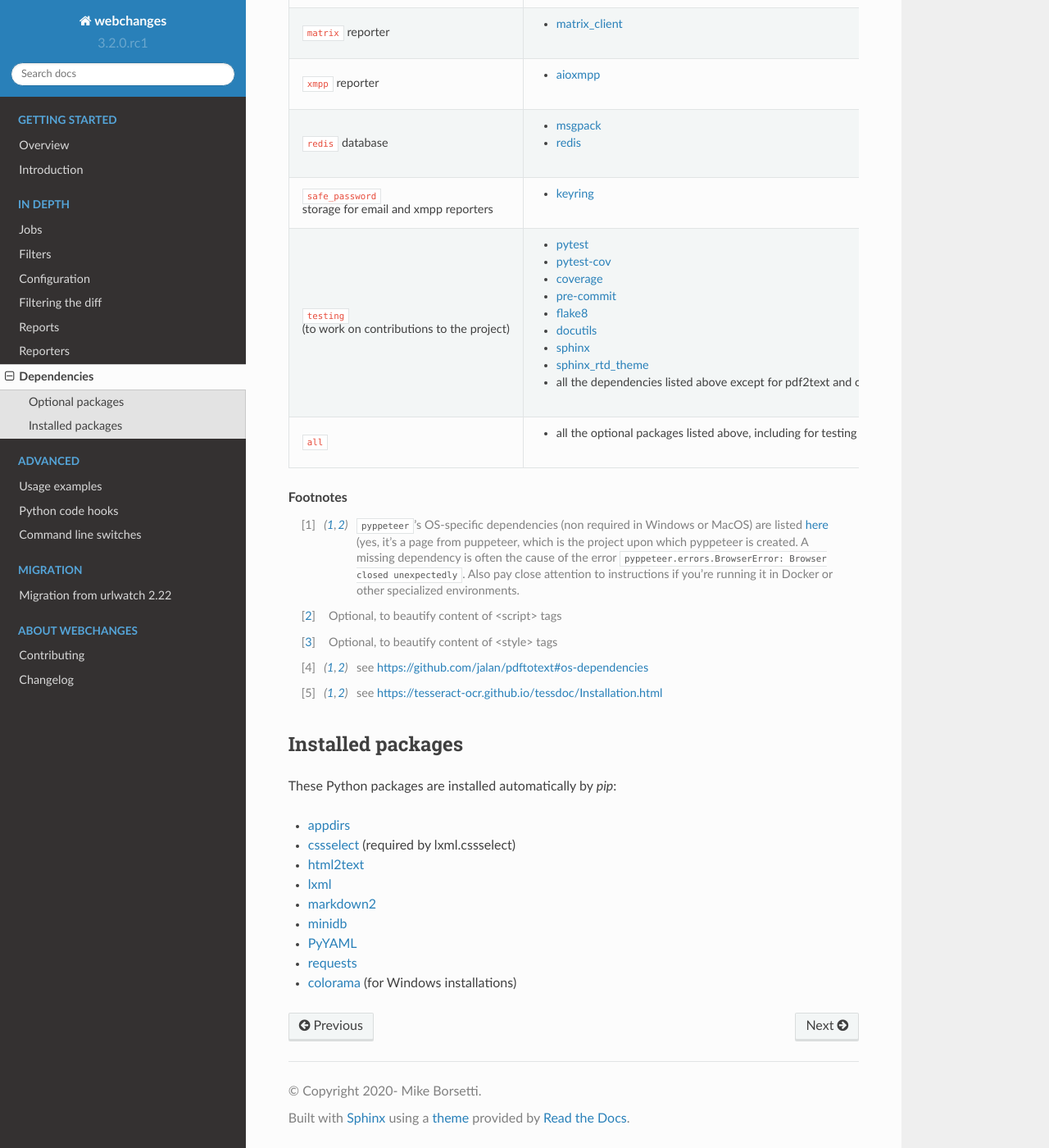
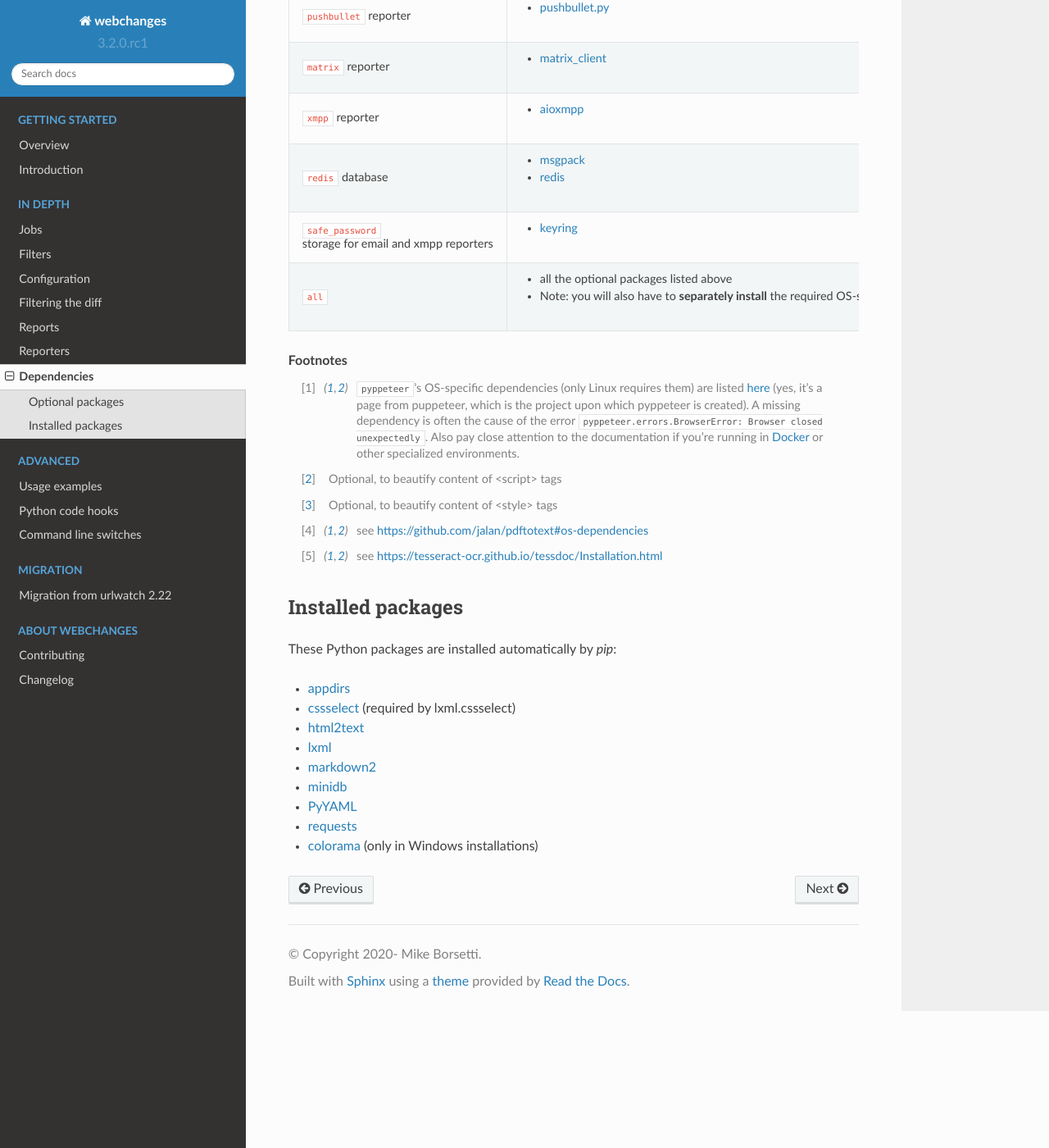
Before and after one commit to mborsetti/webchanges, a Sphinx documentation site: the page built from docs/dependencies.rst, in a window 1280 px wide and 1400 px high, scrolled down 978 px. Shown: the whole window at 82% size. Built offline with Sphinx 7.4.7 and the Read the Docs theme 2.0.0, drawn with Linux system fonts in a browser that asks for light colours; pages that are not in the unit, such as notebooks, are missing from menus.

```diff
--- a/CHANGELOG.rst
+++ b/CHANGELOG.rst
@@ -39,8 +39,8 @@ Added
 * ``wait_for_navigate`` directive for URL jobs with ``use_browser: true`` (i.e. using Pyppeteer) to wait for
   navigation to reach a URL starting with the specified one before extracting content. Useful when the URL redirects
   elsewhere before displaying content you're interested in and Pyppeteer captures the intermediate page.
-* ``block_elements`` directive (⚠ Python >= 3.7) for URL jobs with ``use_browser: true`` (i.e. using Pyppeteer)
-  to specify `resource types
+* ``block_elements`` directive (⚠ only for Python >= 3.7) for URL jobs with ``use_browser: true`` (i.e. using
+  Pyppeteer) to specify `resource types
   <https://developer.mozilla.org/en-US/docs/Mozilla/Add-ons/WebExtensions/API/webRequest/ResourceType>`__ (elements) to
   skip requesting (downloading) in order to speed up retrieval of the content.  Only resource types `supported by
   Chromium <https://developer.chrome.com/docs/extensions/reference/webRequest/#type-ResourceType>`__ are allowed.
--- a/RELEASE.rst
+++ b/RELEASE.rst
@@ -14,8 +14,8 @@ Added
 * ``wait_for_navigate`` directive for URL jobs with ``use_browser: true`` (i.e. using Pyppeteer) to wait for
   navigation to reach a URL starting with the specified one before extracting content. Useful when the URL redirects
   elsewhere before displaying content you're interested in and Pyppeteer captures the intermediate page.
-* ``block_elements`` directive (⚠ Python >= 3.7) for URL jobs with ``use_browser: true`` (i.e. using Pyppeteer)
-  to specify `resource types
+* ``block_elements`` directive (⚠ only for Python >= 3.7) for URL jobs with ``use_browser: true`` (i.e. using
+  Pyppeteer) to specify `resource types
   <https://developer.mozilla.org/en-US/docs/Mozilla/Add-ons/WebExtensions/API/webRequest/ResourceType>`__ (elements) to
   skip   requesting (downloading) in order to speed up retrieval of the content.  Only resource types `supported by
   Chromium <https://developer.chrome.com/docs/extensions/reference/webRequest/#type-ResourceType>`__ are allowed.
--- a/docs/dependencies.rst
+++ b/docs/dependencies.rst
@@ -18,7 +18,7 @@ to the name `webchanges` the name of the feature (from the table below) inside s
 | Feature                 | Python package(s) installed                                             |
 +=========================+=========================================================================+
 | ``use _browser`` set to | * `pyppeteer <https://github.com/pyppeteer/pyppeteer>`__                |
-| true (in a url job)     |   Note: you may also have to **separately install**                     |
+| true (in a url job)     | * Note: you may also have to **separately install**                     |
 |                         |   OS-specific dependencies [#f1]_                                       |
 +-------------------------+-------------------------------------------------------------------------+
 | ``bs4`` method of the   | * `beautifulsoup4 <https://www.crummy.com/software/BeautifulSoup/>`__   |
@@ -30,7 +30,7 @@ to the name `webchanges` the name of the feature (from the table below) inside s
 |                         | * `cssbeautifier <https://pypi.org/project/cssbeautifier/>`__ [#f3]_    |
 +-------------------------+-------------------------------------------------------------------------+
 | ``pdf2text`` filter     | * `pdftotext <https://github.com/jalan/pdftotext>`__                    |
-|                         |   Note: you will also have to **separately install** the required       |
+|                         | * Note: you will also have to **separately install** the required       |
 |                         |   OS-specific dependencies [#f4]_                                       |
 +-------------------------+-------------------------------------------------------------------------+
 | ``ocr`` filter          | * `pytesseract <https://github.com/madmaze/pytesseract>`__              |
@@ -54,28 +54,20 @@ to the name `webchanges` the name of the feature (from the table below) inside s
 | storage for email and   |                                                                         |
 | xmpp reporters          |                                                                         |
 +-------------------------+-------------------------------------------------------------------------+
-| ``testing``             | * `pytest <https://docs.pytest.org/en/latest/>`__                       |
-|                         | * `pytest-cov <https://pytest-cov.readthedocs.io/>`__                   |
-|                         | * `coverage <https://github.com/nedbat/coveragepy>`__                   |
-|                         | * `pre-commit <https://pre-commit.com/>`__                              |
-| (to work on             | * `flake8 <https://gitlab.com/pycqa/flake8>`__                          |
-| contributions to the    | * `docutils <https://docutils.sourceforge.io>`__                        |
-| project)                | * `sphinx <https://www.sphinx-doc.org/>`__                              |
-|                         | * `sphinx_rtd_theme <https://github.com/readthedocs/sphinx_rtd_theme>`__|
-|                         | * all the dependencies listed above except for pdf2text and ocr         |
-+-------------------------+-------------------------------------------------------------------------+
-| ``all``                 | * all the optional packages listed above, including for testing         |
-|                         |   Note: you will also have to **separately install** the required       |
+| ``all``                 | * all the optional packages listed above                                |
+|                         | * Note: you will also have to **separately install** the required       |
 |                         |   OS-specific dependencies [#f1]_ [#f4]_ [#f5]_                         |
 +-------------------------+-------------------------------------------------------------------------+
 
 .. rubric:: Footnotes
 
-.. [#f1] ``pyppeteer``'s OS-specific dependencies (non required in Windows or MacOS) are listed `here
-   <https://github.com/puppeteer/puppeteer/blob/main/docs/troubleshooting.md#chrome-headless-doesnt-launch>`__ (yes,
-   it's a page from puppeteer, which is the project upon which pyppeteer is created.  A missing dependency is often the
-   cause of the error ``pyppeteer.errors.BrowserError: Browser closed unexpectedly``.  Also pay close attention to
-   instructions if you're running it in Docker or other specialized environments.
+.. [#f1] ``pyppeteer``'s OS-specific dependencies (only Linux requires them) are listed `here
+   <https://github.com/puppeteer/puppeteer/blob/main/docs/troubleshooting.md#chrome-headless-doesnt-launch-on-unix>`__
+   (yes, it's a page from puppeteer, which is the project upon which pyppeteer is created).  A missing dependency is
+   often the cause of the error ``pyppeteer.errors.BrowserError: Browser closed unexpectedly``.  Also pay close
+   attention to the documentation if you're running in `Docker
+   <https://github.com/puppeteer/puppeteer/blob/main/docs/troubleshooting.md#running-puppeteer-in-docker>`__ or other
+   specialized environments.
 .. [#f2] Optional, to beautify content of <script> tags
 .. [#f3] Optional, to beautify content of <style> tags
 .. [#f4] see https://github.com/jalan/pdftotext#os-dependencies
@@ -94,4 +86,4 @@ These Python packages are installed automatically by `pip`:
 * `minidb <https://thp.io/2010/minidb/>`__
 * `PyYAML <https://pyyaml.org/>`__
 * `requests <https://requests.readthedocs.io/>`__
-* `colorama <https://github.com/tartley/colorama>`__  (for Windows installations)
+* `colorama <https://github.com/tartley/colorama>`__  (only in Windows installations)
--- a/docs/index.rst
+++ b/docs/index.rst
@@ -18,6 +18,7 @@ Table of Contents
 
    Overview <self>
    introduction
+   yaml_syntax
 
 .. toctree::
    :maxdepth: 1
--- a/docs/introduction.rst
+++ b/docs/introduction.rst
@@ -32,10 +32,7 @@ You can edit it with any text editor or by running:
 
    webchanges --edit
 
-* For additional information on YAML, see the `YAML specifications <https://yaml.org/spec/>`__.
-* For information on when to use quotes in YAML see `here <https://www.yaml.info/learn/quote.html#flow>`__
-  (note: the library we use supports YAML 1.1, and our examples use "flow scalars").
-* URLs are always safe and don't need to be enclosed in quotes.
+See a summary of the YAML syntax :ref:`here <yaml_syntax>`
 
 
 The minimum configuration necessary for `webchanges` to work is a single ``url`` directive (for web resources) or
```
Also changed, not shown: CONTRIBUTING.rst (+5 -4 lines), docs/advanced.rst (+7 -4 lines), setup.py (+1 -9 lines), .pre-commit-config.yaml, 5 other files.
